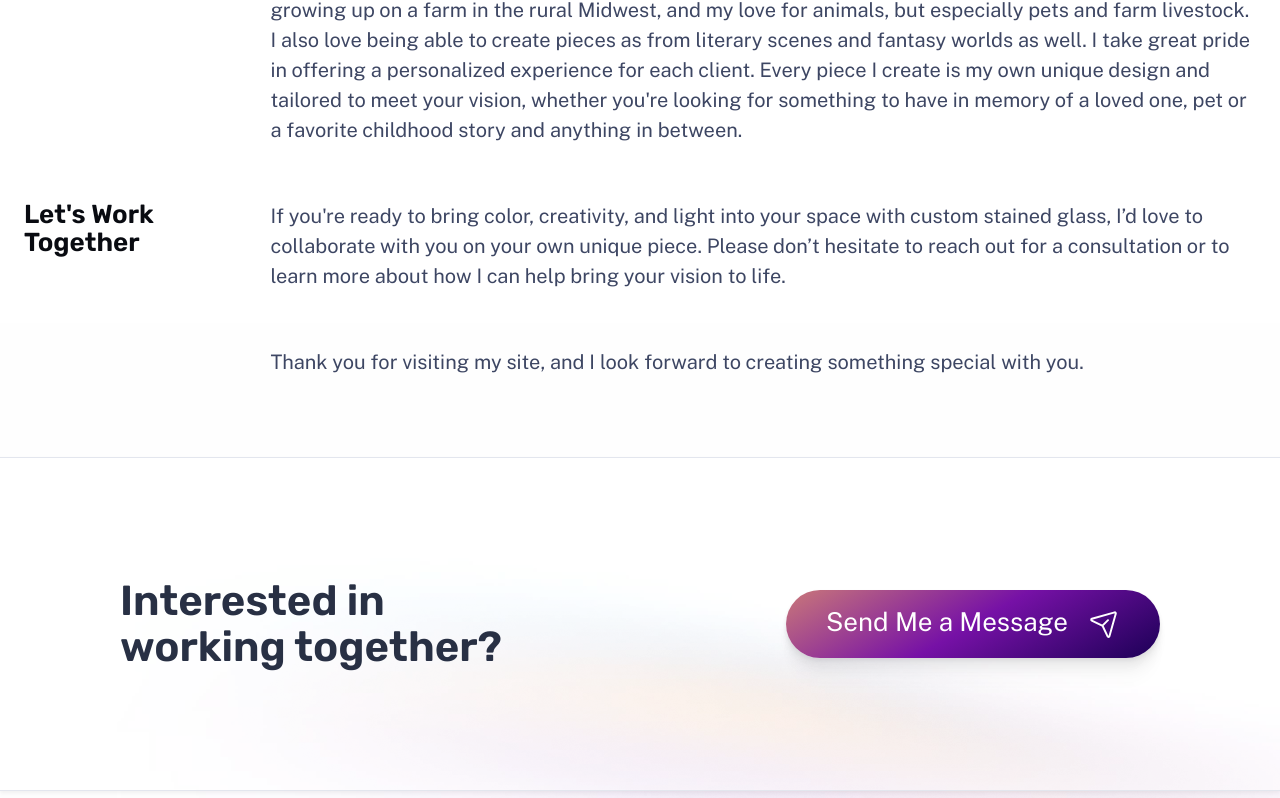
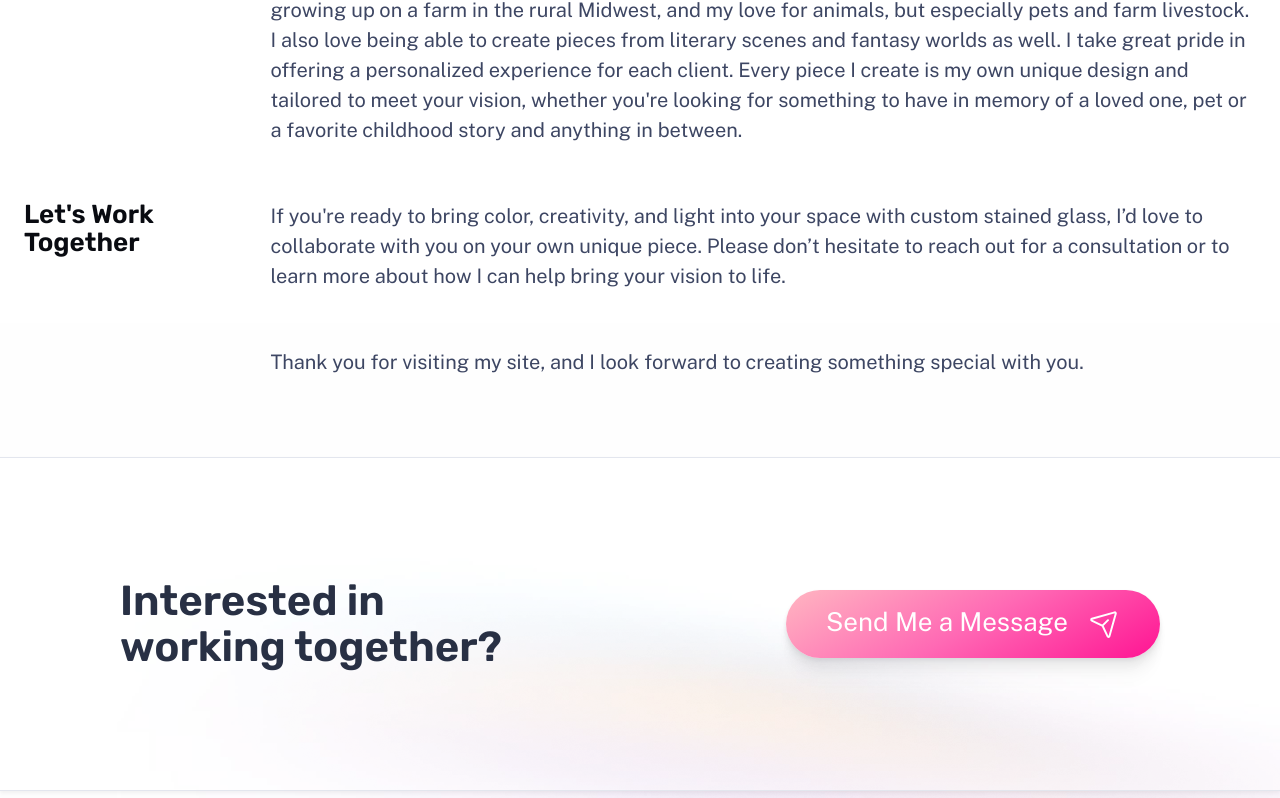
Before and after one commit to ruralglassdesign/website, an Astro site: page /about in a window 1280 px wide. Shown: the part 2002-2800 px from the top of the page. Built offline with nearby package versions, Linux system fonts and the light colour scheme; Astro itself is replaced by a stand-in of ours.

Commit message:
Update color scheme to pink

```diff
--- a/src/pages/about.astro
+++ b/src/pages/about.astro
@@ -35,7 +35,7 @@ import Hero from '../components/Hero.astro';
 			<section>
 				<h2 class="section-title">What I Do</h2>
 				<div class="content">
-					<p>At Rural Glass Design I specialize in custom stained glass creations. My work is inspired by my childhood, growing up on a farm in the rural Midwest, and my love for animals, but especially pets and farm livestock. I also love being able to create pieces as from literary scenes and fantasy worlds as well. I take great pride in offering a personalized experience for each client. Every piece I create is my own unique design and tailored to meet your vision, whether you're looking for something to have in memory of a loved one, pet or a favorite childhood story and anything in between.</p>
+					<p>At Rural Glass Design I specialize in custom stained glass creations. My work is inspired by my childhood, growing up on a farm in the rural Midwest, and my love for animals, but especially pets and farm livestock. I also love being able to create pieces from literary scenes and fantasy worlds as well. I take great pride in offering a personalized experience for each client. Every piece I create is my own unique design and tailored to meet your vision, whether you're looking for something to have in memory of a loved one, pet or a favorite childhood story and anything in between.</p>
 				</div>
 			</section>
 			<section>
--- a/src/pages/work/[...slug].astro
+++ b/src/pages/work/[...slug].astro
@@ -36,7 +36,7 @@ const { Content } = await render(entry);
 					<a class="back-link" href="/work/"><Icon icon="arrow-left" /> Work</a>
 					<Hero title="" align="start">
 						<div class="details">
-							<p class="description">{entry.data.caption}</p>
+							<p class="description" set:html={entry.data.caption} />
 						</div>
 					</Hero>
 				</div>
@@ -139,6 +139,7 @@ const { Content } = await render(entry);
 
 		.details {
 			flex-direction: row;
+			justify-content: center;
 			gap: 2.5rem;
 		}
 
--- a/src/styles/global.css
+++ b/src/styles/global.css
@@ -16,10 +16,10 @@
 	--gray-999_40: hsla(var(--gray-999-basis), 0.4);
 	--gray-999: #ffffff;
 
-	--accent-light: #c561f6;
-	--accent-regular: #7611a6;
-	--accent-dark: #1c0056;
-	--accent-overlay: hsla(280, 89%, 67%, 0.33);
+	--accent-light: #ffb6c1;
+	--accent-regular: #ff69b4;
+	--accent-dark: #ff1493;
+	--accent-overlay: hsla(330, 100%, 71%, 0.33);
 	--accent-subtle-overlay: var(--accent-overlay);
 	--accent-text-over: var(--gray-999);
 
@@ -38,7 +38,7 @@
 	);
 	--gradient-accent-orange: linear-gradient(
 		150deg,
-		#ca7879,
+		#ffb6c1,
 		var(--accent-regular),
 		var(--accent-dark)
 	);
@@ -88,20 +88,20 @@
 	--gray-999-basis: 225, 31%, 5%;
 	--gray-999: #090b11;
 
-	--accent-light: #1c0056;
-	--accent-regular: #7611a6;
-	--accent-dark: #c561f6;
-	--accent-overlay: hsla(280, 89%, 67%, 0.33);
-	--accent-subtle-overlay: hsla(281, 81%, 36%, 0.33);
+	--accent-light: #ff1493;
+	--accent-regular: #ff69b4;
+	--accent-dark: #ffb6c1;
+	--accent-overlay: hsla(330, 100%, 71%, 0.33);
+	--accent-subtle-overlay: hsla(330, 100%, 71%, 0.33);
 	--accent-text-over: var(--gray-0);
 
 	--link-color: var(--accent-dark);
 
-	--gradient-stop-1: #4c11c6;
+	--gradient-stop-1: #ff69b4;
 	--gradient-subtle: linear-gradient(150deg, var(--gray-900) 19%, var(--gray-999) 81%);
 	--gradient-accent-orange: linear-gradient(
 		150deg,
-		#ca7879,
+		#ffb6c1,
 		var(--accent-regular),
 		var(--accent-light)
 	);
```
Also changed, not shown: src/content.config.ts (+25 -2 lines).
